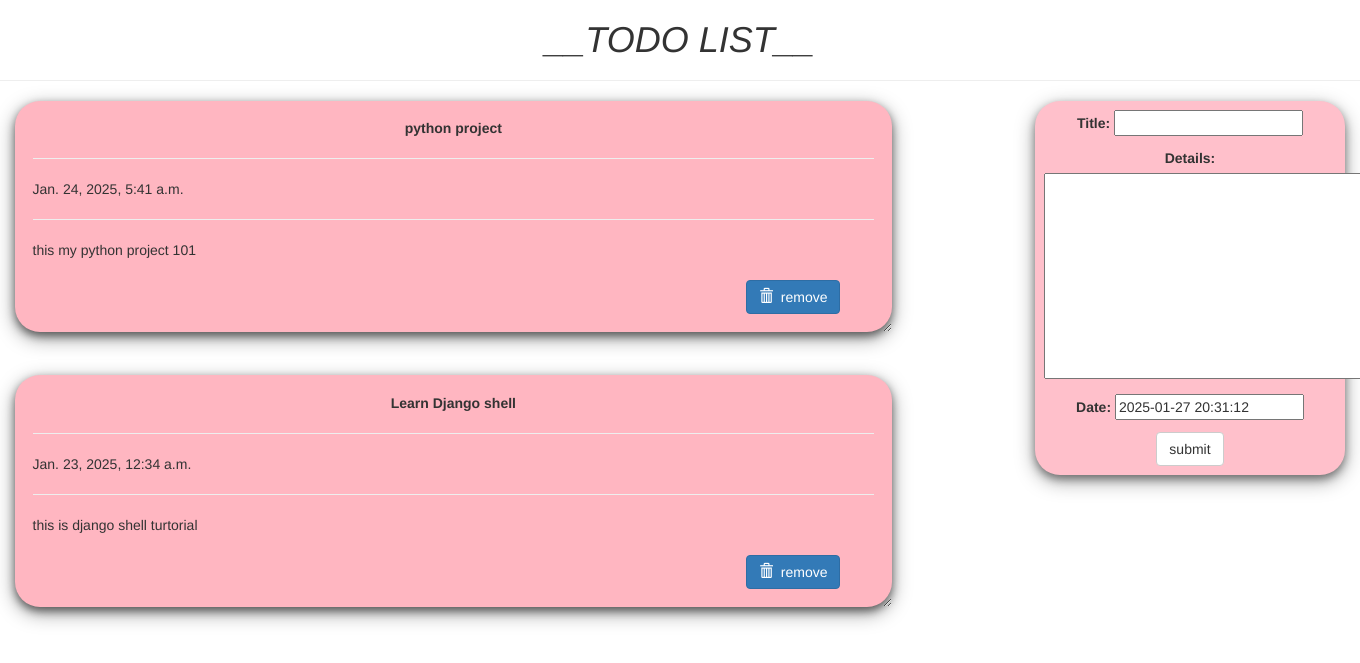
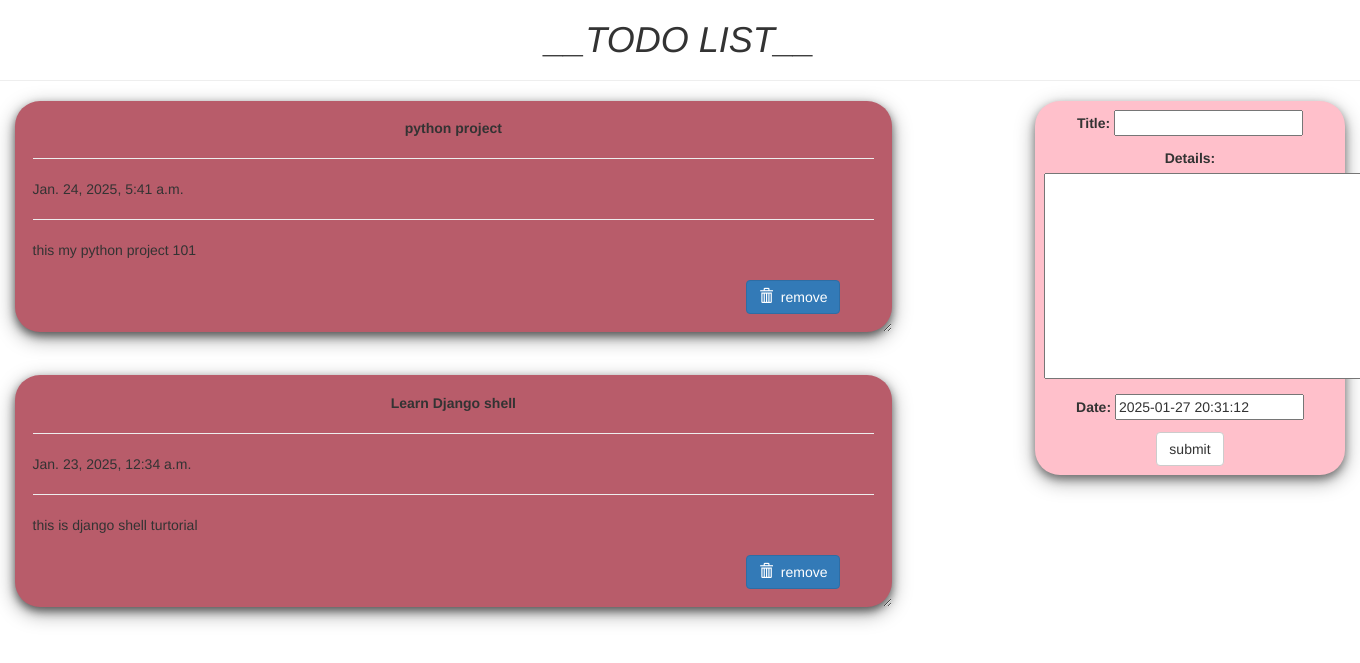
Before and after one commit to Ismai21k/TODO_PROJECT, a Django app: page / in a window 1360 px wide; the page is wider, and only the part inside the window is pictured. Shown: the top 663 px of that part. Run offline with Django 5.2, Linux system fonts and the light colour scheme; data comes from the database, SQL or seed files in the repository; some libraries are stand-ins or nearby versions.

Commit message:
add html

```diff
--- a/todo/templates/todo/index.html
+++ b/todo/templates/todo/index.html
@@ -14,7 +14,7 @@
         .card {
             box-shadow: 0 4px 8px 0 rgba(0, 0, 0, 0.5),
                 0 6px 20px 0 rgba(0, 0, 0, 0.39);
-            background: lightpink;
+            background: rgb(184, 92, 106);
             margin-bottom: 5%;
             border-radius: 25px;
             padding: 2%;
```
